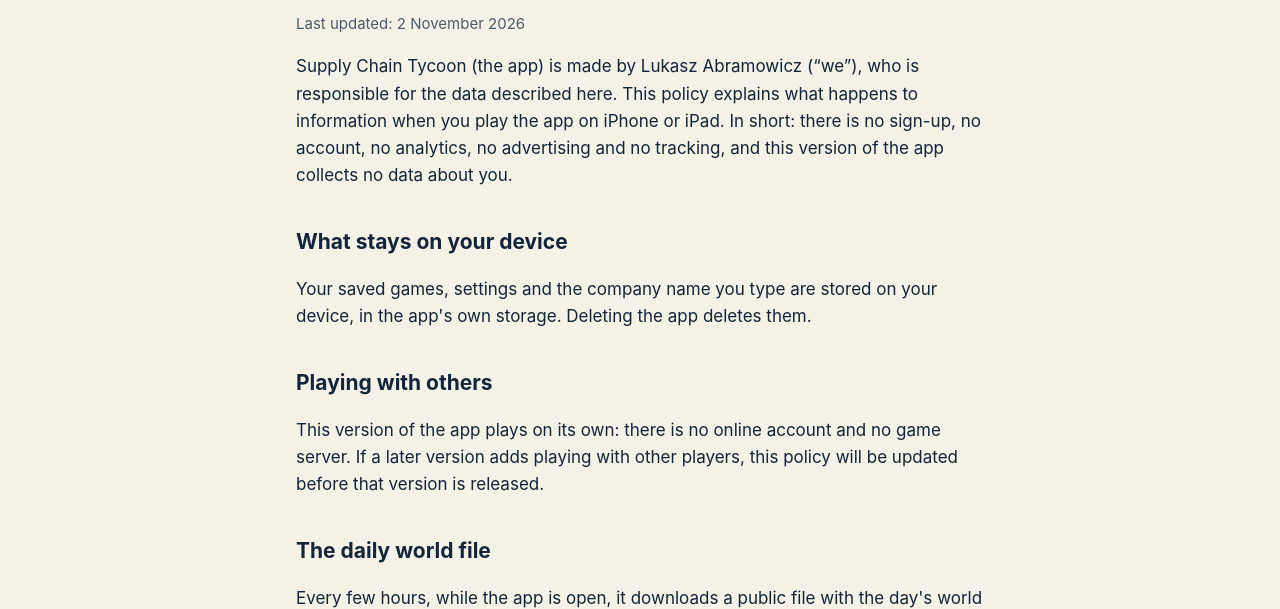
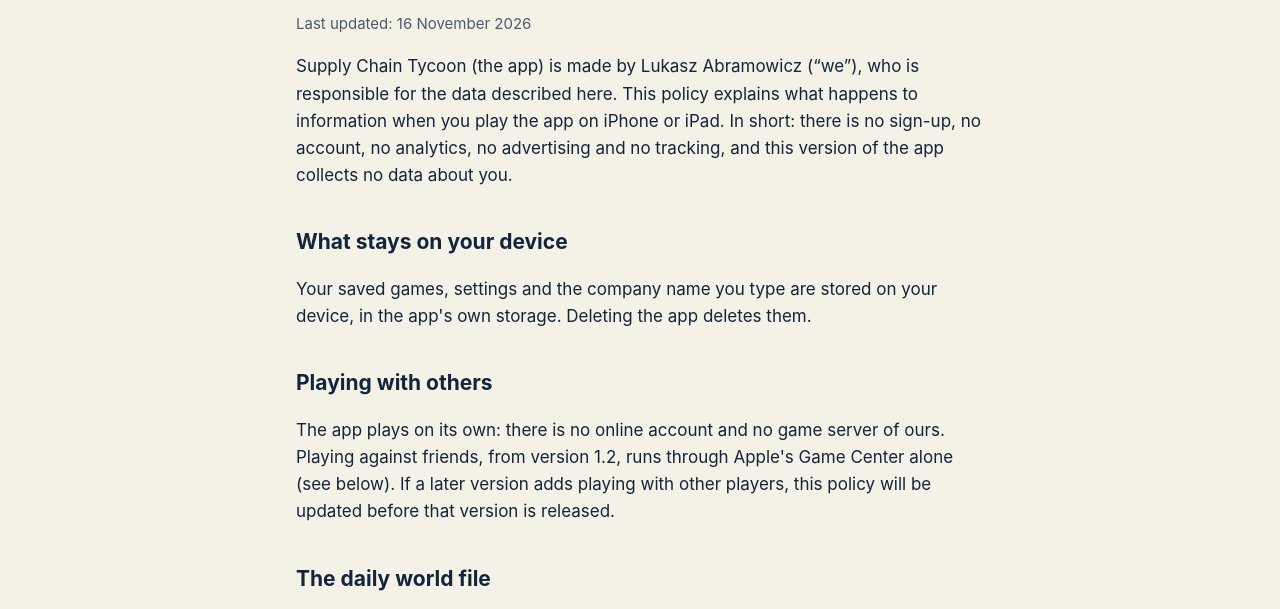
Before and after one commit to cloudbite-eu/supply-chain-tycoon, a plain HTML site: page docs/privacy.html in a window 1280 px wide. Shown: the part 169-778 px from the top of the page. Drawn offline with Linux system fonts and the light colour scheme.

Commit message:
Privacy policy: playing against friends through Game Center (version 1.2)
Co-Authored-By: Claude Opus 5.5 <noreply@anthropic.com>
Claude-Session: https://claude.ai/code/session_01EHgbV2Vrmexm5rBH5HMqfs

```diff
--- a/docs/privacy.html
+++ b/docs/privacy.html
@@ -10,20 +10,21 @@
 <header><a class="name" href="./"><img src="icon.png" alt="">Supply Chain Tycoon</a></header>
 <main>
   <h1>Privacy policy</h1>
-  <p class="muted">Last updated: 2 November 2026</p>
+  <p class="muted">Last updated: 16 November 2026</p>
   <p>Supply Chain Tycoon (the app) is made by Lukasz Abramowicz (“we”), who is responsible for the data described here. This policy explains what happens to information when you play the app on iPhone or iPad. In short: there is no sign-up, no account, no analytics, no advertising and no tracking, and this version of the app collects no data about you.</p>
 
   <h2>What stays on your device</h2>
   <p>Your saved games, settings and the company name you type are stored on your device, in the app's own storage. Deleting the app deletes them.</p>
 
   <h2>Playing with others</h2>
-  <p>This version of the app plays on its own: there is no online account and no game server. If a later version adds playing with other players, this policy will be updated before that version is released.</p>
+  <p>The app plays on its own: there is no online account and no game server of ours. Playing against friends, from version 1.2, runs through Apple's Game Center alone (see below). If a later version adds playing with other players, this policy will be updated before that version is released.</p>
 
   <h2>The daily world file</h2>
   <p>Every few hours, while the app is open, it downloads a public file with the day's world facts (freight rates, oil prices, shipping routes, trade rules) from GitHub Pages. The request carries no information about you or your game. As with any web request, GitHub receives your device's IP address and basic technical information to deliver the file; see the <a href="https://docs.github.com/en/site-policy/privacy-policies/github-general-privacy-statement">GitHub General Privacy Statement</a>. We do not receive or store this information.</p>
 
   <h2>Game Center</h2>
   <p>If you are signed in to Game Center, the app sends your scores and achievements to Apple's Game Center so they can appear on leaderboards under your Game Center profile. Apple handles this data under the <a href="https://www.apple.com/legal/privacy/">Apple Privacy Policy</a>. We do not receive your Apple ID, your email address or your contacts. You can sign out of Game Center in your device's Settings at any time.</p>
+  <p>From version 1.2 you can play against friends through Game Center. The app then shows you, on your device, the Game Center names and scores of your Game Center friends on the game's leaderboards, and can open Apple's own screens for inviting a friend and for starting a challenge. The first time, iOS asks you whether the app may see your Game Center friends; if you say no, the app plays the same without your friends' results, and you can change your answer later in your device's settings. Those screens and the invitations they send are Apple's; the names and scores come from Game Center, stay on your device and are not sent to us.</p>
 
   <h2>Notifications</h2>
   <p>If you allow them, the app schedules reminders on your device, for example when a decision is near its deadline. They are created on the device and nothing is sent to us.</p>
```
